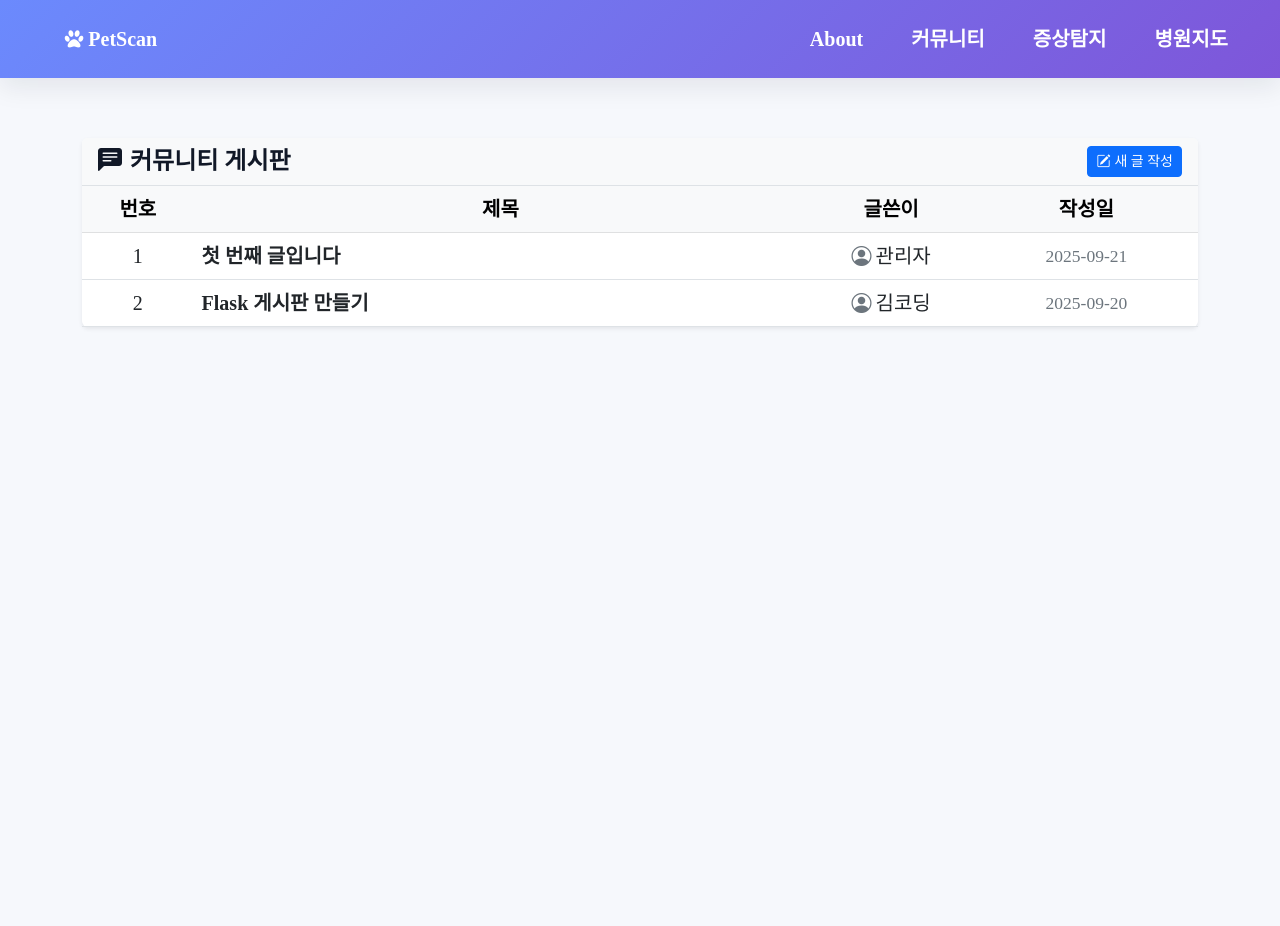
After one commit to AI-7-Team/Petclinic, a Flask app: page /community in a window 1280 px wide. The commit adds this page. Run offline with Flask 2, Linux system fonts and the light colour scheme; some libraries are stand-ins or nearby versions; some web fonts are replaced.

Commit message:
종혁님 openai, dotenb 적용, 원준님 커뮤니티 추가 -20250921 오혜진

```diff
--- a/app.py
+++ b/app.py
@@ -1,26 +1,42 @@
 import io
+import os
 import torch
 from PIL import Image
-from flask import Flask, render_template, request
+from flask import Flask, render_template, request, jsonify
 import torch.nn.functional as F
 from torchvision import transforms
 import base64
+import datetime
+from AI.model import build_resnet50
+from openai import OpenAI
+from dotenv import load_dotenv
 import json
+
+# --- 1. 초기 설정 및 환경변수 로딩 ---
+load_dotenv() # .env 파일에서 환경변수 로드
+
+app = Flask(__name__, static_url_path='/static')
+
+# OpenAI API 키 로딩
+api_key = os.environ.get("OPENAI_API_KEY")
+if not api_key:
+    raise ValueError("OPENAI_API_KEY 환경변수가 설정되지 않았습니다.")
+
+client = OpenAI(api_key=api_key) # OpenAI 클라이언트 초기화
+print("✅ OpenAI API 키 로딩 완료!")
 
 # 예: GPT API로부터 받은 JSON 응답 문자열
 gpt_api_response = '{"summary": "이 내용은 요약입니다.", "advice": "이렇게 하세요."}'
 gpt_response = json.loads(gpt_api_response)  # 문자열 → 딕셔너리# 1. base64 라이브러리 추가
 
-from AI.model import build_resnet50
+# --- 2. 데이터 및 모델 설정 ---
 
-app = Flask(__name__, static_url_path='/static')
-
-# 2. 각 증상별 설명 데이터 추가
+# 각 증상별 설명 데이터
 descriptions = {
     'A4_농포_여드름': {
         'title': '농포 (Pustule) / 여드름 (Acne)',
         'description': '농포는 고름(농)을 포함하는 작은 융기입니다. 여드름의 한 형태로 나타날 수 있으며, 모낭의 염증이나 감염으로 인해 발생합니다. 반려동물의 경우 박테리아 감염의 신호일 수 있습니다.',
-        'image': '/static/images/result_sample_pustule.png' # 예시 이미지 경로
+        'image': '/static/images/result_sample_pustule.png'
     },
     'A5_미란_궤양': {
         'title': '미란 (Erosion) / 궤양 (Ulcer)',
@@ -34,10 +50,9 @@ descriptions = {
     }
 }
 
-# --- 1. ResNet 모델 로딩 ---
+# ResNet 모델 로딩
 DEVICE = torch.device("cuda" if torch.cuda.is_available() else "cpu")
 MODEL_PATH = 'models_train/resnet50_lesion.pth'
-print(DEVICE)
 
 class_to_idx = {
     'A4_농포_여드름': 0,
@@ -60,7 +75,7 @@ transform = transforms.Compose([
 
 print("✅ ResNet 모델 로딩 완료!")
 
-# --- 2. 라우트(Routes) 설정 ---
+# --- 3. 라우트(Routes) 설정 ---
 
 @app.route('/')
 def index():
@@ -94,14 +109,12 @@ def detect():
             predicted_class = idx_to_class[predicted_idx]
             confidence = probabilities[0][predicted_idx].item() * 100
 
-            # 3. 예측된 클래스에 해당하는 설명 가져오기
             result_description = descriptions.get(predicted_class, {
                 'title': '알 수 없는 증상',
                 'description': '데이터베이스에 없는 증상입니다.',
                 'image': ''
             })
 
-            # 결과 페이지로 모든 정보 전달
             return render_template('result.html',
                                    prediction=predicted_class,
                                    confidence=f"{confidence:.2f}%",
@@ -116,6 +129,60 @@ def detect():
 
     return render_template("detect.html")
 
+# OpenAI GPT 연동 라우트
+@app.route('/gpt', methods=['POST'])
+def explain_prediction():
+    data = request.get_json()
+
+    if not data or 'predicted_class' not in data:
+        return jsonify({"error": "Invalid input format."}), 400
+
+    predicted_class_key = data['predicted_class']
+
+    # 'A4_농포_여드름' 같은 키 값에서 한글 부분만 추출
+    predicted_class_name = descriptions.get(predicted_class_key, {}).get('title', predicted_class_key)
+
+    if predicted_class_key == "H": # 'H'가 건강을 의미하는 것으로 가정
+        return jsonify({"message": "정상 소견으로 보입니다. 특별한 증상이 없다면 안심하셔도 좋습니다."})
+    else:
+        system_prompt = "당신은 20년 경력의 유능하고 친절한 수의사입니다. 보호자가 이해하기 쉽도록 반려견의 증상에 대해 설명하는 역할을 맡았습니다. 아래 질병에 대해 예상 원인, 가정에서의 관리법, 그리고 동물병원 방문 권장 여부를 포함하여 200자 내외로 상세하고 친절하게 설명해주세요."
+        try:
+            response = client.chat.completions.create(
+                model="gpt-4",
+                messages=[
+                    {"role": "system", "content": system_prompt},
+                    {"role": "user", "content": f"질병: {predicted_class_name}"}
+                ],
+                temperature=0.7,
+                max_tokens=300
+            )
+            explanation = response.choices[0].message.content
+            return jsonify({"message": explanation})
+        except Exception as e:
+            print(f"OpenAI API Error: {e}")
+            return jsonify({"error": "결과를 설명하는 중 오류가 발생했습니다."}), 500
+
+# 커뮤니티 라우트
+@app.route('/community')
+def community():
+    """커뮤니티 게시글 목록을 보여주는 페이지입니다."""
+    dummy_posts = [
+        {'id': 1, 'title': '첫 번째 글입니다', 'author': '관리자', 'create_date': datetime.datetime(2025, 9, 21), 'views': 15},
+        {'id': 2, 'title': 'Flask 게시판 만들기', 'author': '김코딩', 'create_date': datetime.datetime(2025, 9, 20), 'views': 42},
+    ]
+    return render_template('community.html', posts=dummy_posts)
+
+@app.route('/post/<int:post_id>/')
+def detail(post_id):
+    """개별 게시글의 상세 내용을 보여주는 페이지입니다."""
+    return f"게시글 상세 페이지입니다. (ID: {post_id})"
+
+@app.route('/post/create/')
+def create():
+    """새로운 게시글을 작성하는 페이지를 보여줍니다."""
+    return "게시글 작성 페이지입니다."
+
+# 병원 지도 및 404 에러 핸들러
 @app.route('/hospital')
 def hospital():
     return render_template("hospital.html")
@@ -124,5 +191,6 @@ def hospital():
 def page_not_found(error):
     return render_template('404.html'), 404
 
+# --- 4. 앱 실행 ---
 if __name__ == '__main__':
     app.run(host='0.0.0.0', port=5000, debug=True)
--- a/requirements.txt
+++ b/requirements.txt
@@ -48,3 +48,5 @@ ultralytics-thop==2.0.17
 urllib3==2.5.0
 Werkzeug==3.1.3
 wheel==0.45.1
+openai
+python-dotenv
--- /dev/null
+++ b/templates/community.html
@@ -0,0 +1,58 @@
+{% extends 'index.html' %}
+{% block content %}
+
+<div class="container my-5">
+    <div class="card border-0 shadow-sm">
+
+        <div class="card-header bg-light border-bottom d-flex justify-content-between align-items-center">
+            <h4 class="mb-0">
+                <i class="bi bi-chat-left-text-fill me-2"></i><strong>커뮤니티 게시판</strong>
+            </h4>
+            <a href="{{ url_for('create') }}" class="btn btn-primary btn-sm">
+                <i class="bi bi-pencil-square me-1"></i>새 글 작성
+            </a>
+        </div>
+
+        <div class="card-body p-0">
+            {% if posts %}
+            <div class="table-responsive">
+                <table class="table table-hover mb-0">
+                    <thead class="table-light">
+                        <tr class="text-center">
+                            <th scope="col" style="width: 10%;">번호</th>
+                            <th scope="col" style="width: 55%;">제목</th>
+                            <th scope="col" style="width: 15%;">글쓴이</th>
+                            <th scope="col" style="width: 20%;">작성일</th>
+                        </tr>
+                    </thead>
+                    <tbody>
+                        {% for post in posts %}
+                        <tr class="text-center align-middle">
+                            <td>{{ loop.index }}</td>
+                            <td class="text-start">
+                                <a href="{{ url_for('detail', post_id=post.id) }}" class="text-decoration-none link-dark fw-bold">
+                                    {{ post.title }}
+                                </a>
+                                </td>
+                            <td>
+                                <i class="bi bi-person-circle me-1 text-secondary"></i>{{ post.author }}
+                            </td>
+                            <td class="text-muted small">{{ post.create_date.strftime('%Y-%m-%d') }}</td>
+                        </tr>
+                        {% endfor %}
+                    </tbody>
+                </table>
+            </div>
+
+            {% else %}
+            <div class="text-center py-5">
+                <i class="bi bi-exclamation-circle display-4 text-muted"></i>
+                <p class="mt-3 mb-0 text-muted">아직 작성된 게시글이 없습니다.</p>
+                <p class="text-muted">첫 번째 글을 작성해보세요!</p>
+            </div>
+            {% endif %}
+        </div>
+    </div>
+</div>
+
+{% endblock %}
--- a/templates/index.html
+++ b/templates/index.html
@@ -51,6 +51,9 @@
                     <a class="nav-link" href="about"><strong>About</strong></a>
                 </li>
                 <li class="nav-item">
+                    <a class="nav-link" href="community"><strong>커뮤니티</strong></a>
+                </li>
+                <li class="nav-item">
                     <a class="nav-link" href="detect"><strong>증상탐지</strong></a>
                 </li>
                 <li class="nav-item">
```
